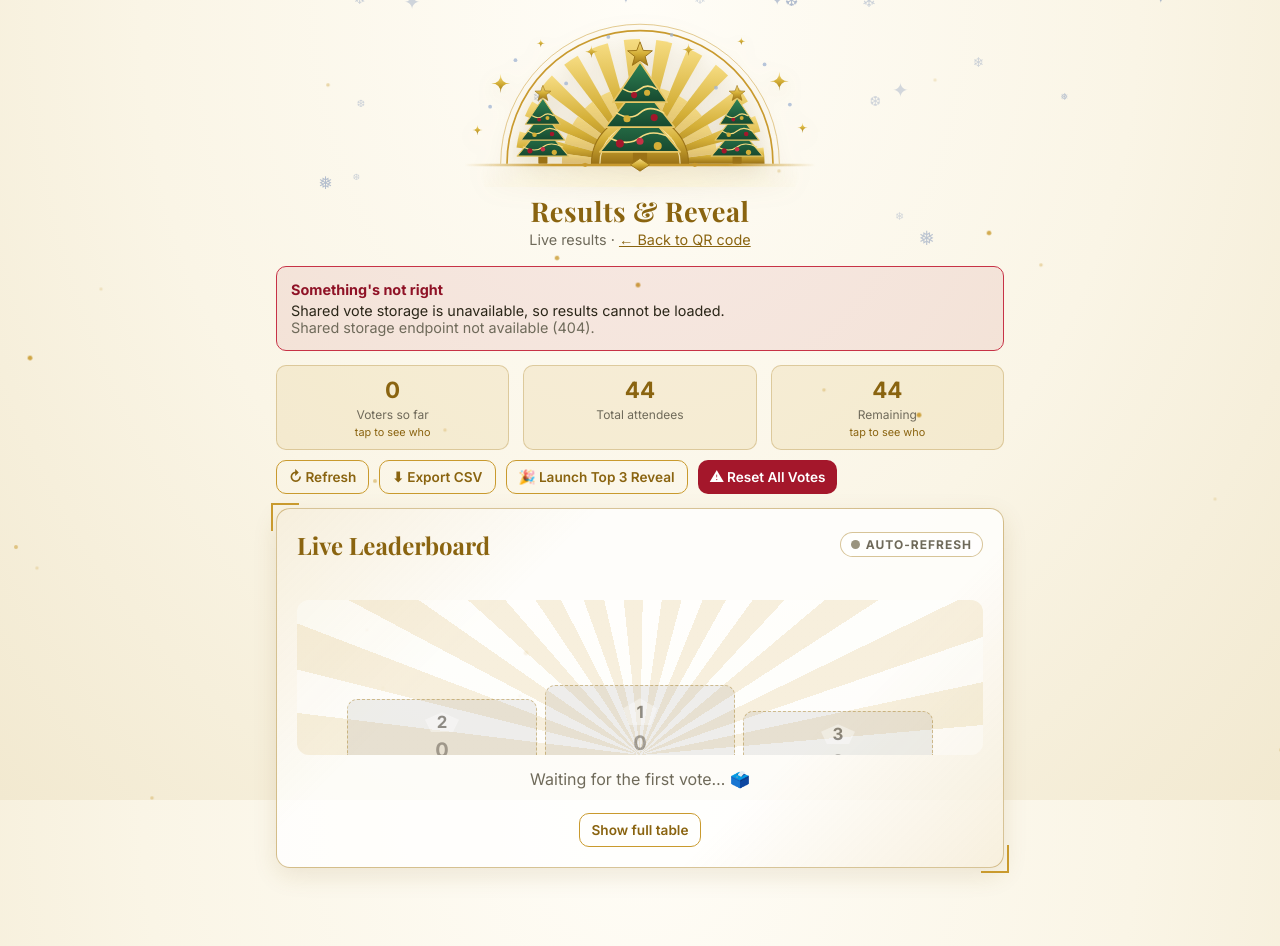
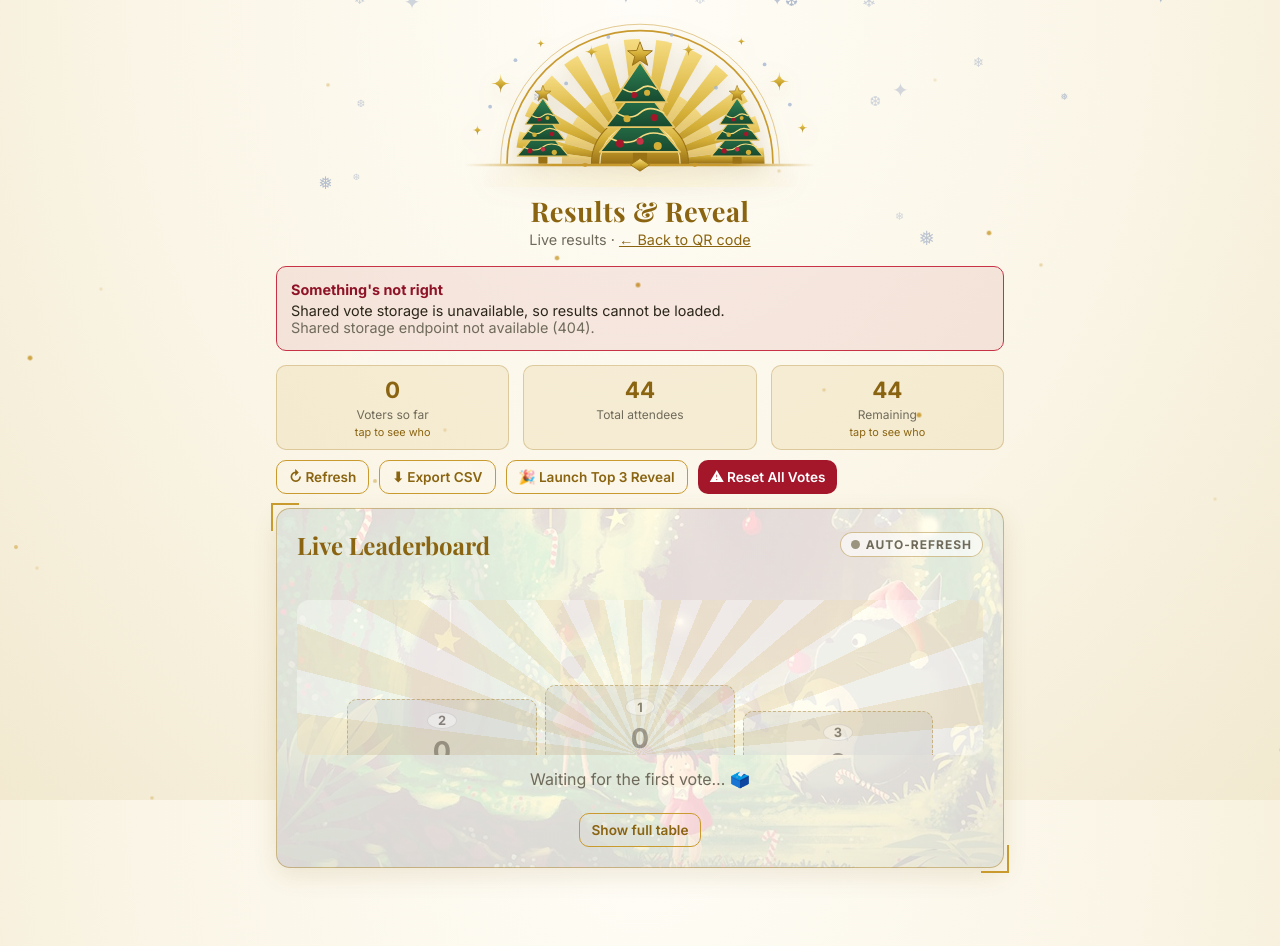
Before and after one commit to TripleHHH-ui/Christmas-Voting, a website: page results.html in a window 1280 px wide. Drawn offline with nearby package versions, Linux system fonts and the light colour scheme; no server answers.

Commit message:
Live board: faint artwork background; circle podium badges with smaller rank number
Co-Authored-By: Claude Sonnet 5.5 <noreply@anthropic.com>

```diff
--- a/results.html
+++ b/results.html
@@ -63,7 +63,7 @@
       <button class="btn btn-danger btn-sm" id="btnResetOpen">⚠ Reset All Votes</button>
     </div>
 
-    <div class="card deco-frame">
+    <div class="card deco-frame live-card">
       <div class="panel-head">
         <h2 class="display card-title">Live Leaderboard</h2>
         <span class="live-badge" id="liveBadge" data-state="connecting"><span class="live-dot"></span><span id="liveText">Connecting…</span></span>
--- a/server.js
+++ b/server.js
@@ -301,13 +301,15 @@ const STATIC = {
   '/results.js': 'results.js',
   '/storage.js': 'storage.js',
   '/style.css': 'style.css',
-  '/emblem.svg': 'emblem.svg'
+  '/emblem.svg': 'emblem.svg',
+  '/live-bg.jpg': 'live-bg.jpg'
 };
 const MIME = {
   '.html': 'text/html; charset=utf-8',
   '.js': 'application/javascript; charset=utf-8',
   '.css': 'text/css; charset=utf-8',
-  '.svg': 'image/svg+xml'
+  '.svg': 'image/svg+xml',
+  '.jpg': 'image/jpeg'
 };
 
 function serveStatic(req, res, pathname) {
--- a/style.css
+++ b/style.css
@@ -545,3 +545,23 @@ h1.display { color: var(--gold-text); }
   .pod-col { transition: none; }
   .pod-crown, .live-dot, .live-toast span, .pod-names.pop span, .lb-row.enter, .lb-row.bump { animation: none !important; }
 }
+
+/* Live board: faint festive artwork behind the card (a cream wash keeps text readable) */
+.live-card {
+  background-image:
+    linear-gradient(rgba(255, 253, 247, 0.84), rgba(255, 253, 247, 0.84)),
+    url('live-bg.jpg');
+  background-size: cover;
+  background-position: center;
+}
+
+/* Podium badge: circle, with a smaller rank number than the points underneath */
+.pod-badge {
+  width: 30px; height: 30px; border-radius: 50%; clip-path: none;
+  font-size: 0.8rem; font-weight: 800;
+  border: 1.5px solid rgba(0, 0, 0, 0.2);
+}
+.pod-pts { font-size: 1.7rem; }
+@media (max-width: 420px) {
+  .pod-pts { font-size: 1.45rem; }
+}
```
Also changed, not shown: README.md, live-bg.jpg (added).
